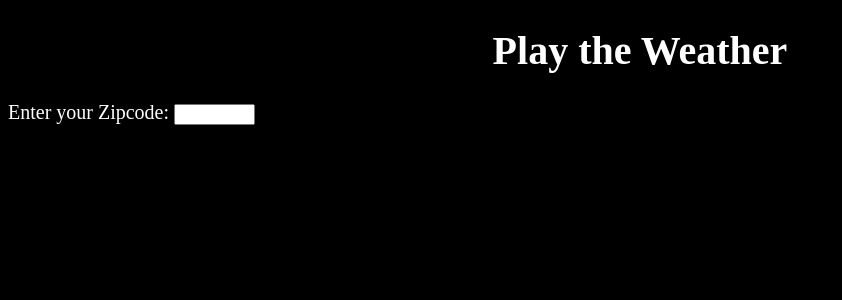
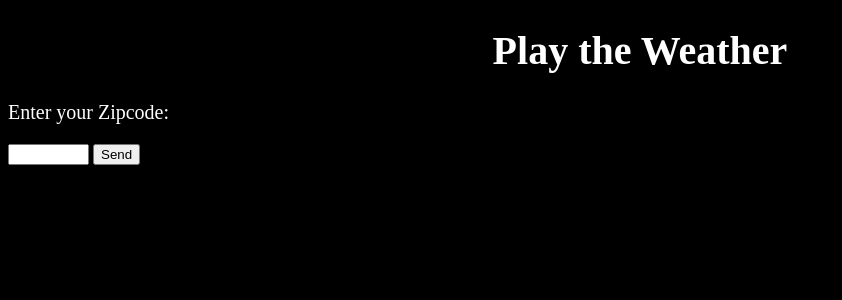
Before and after one commit to antwanj2/CS411Project, a Django app: template prototype/templates/prototype/post_list.html in a window 1280 px wide. Shown: the top 300 px of the page, without its empty margins (0-842 px from the left). Run offline with Django 3.2, Linux system fonts and the light colour scheme; the template is opened without the code that fills it, so the values that code supplies are empty.

Commit message:
Update post_list.html

```diff
--- a/prototype/templates/prototype/post_list.html
+++ b/prototype/templates/prototype/post_list.html
@@ -25,7 +25,10 @@ p {
 <h1>Play the Weather</h1>
 <p>
 <label for="zipcode">Enter your Zipcode:</label>
-<input type="text" id="zipcode" name="zipcode" required minlength="5" maxlength="5" size="7">
+  <form method="POST" action="/foo-route">
+  <input type="text" id="zipcode" name="zipcode" required minlength="5" maxlength="5" size="7"/>
+   <button type="submit">Send</button>
+</form>
 </p>
 
 </body>
```
